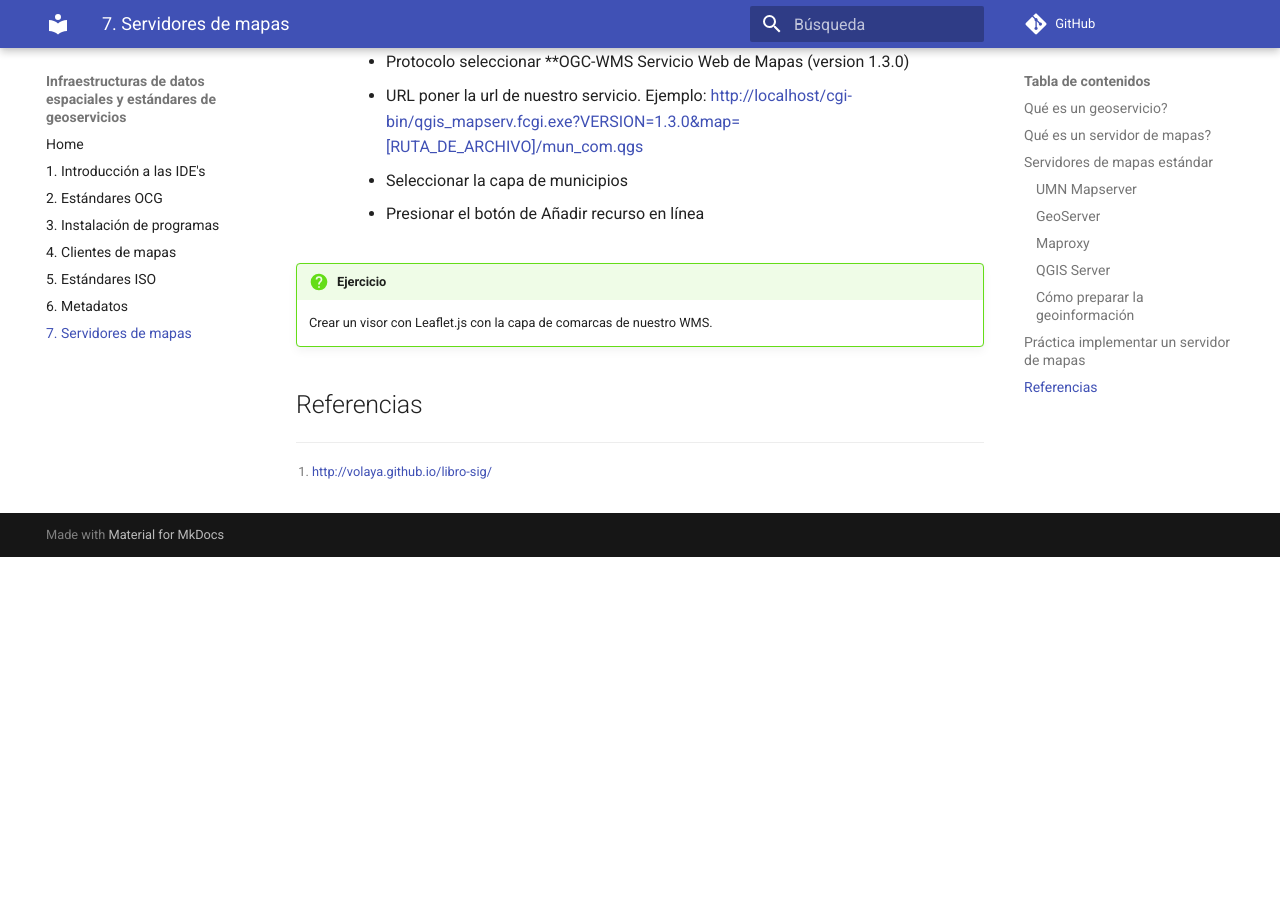
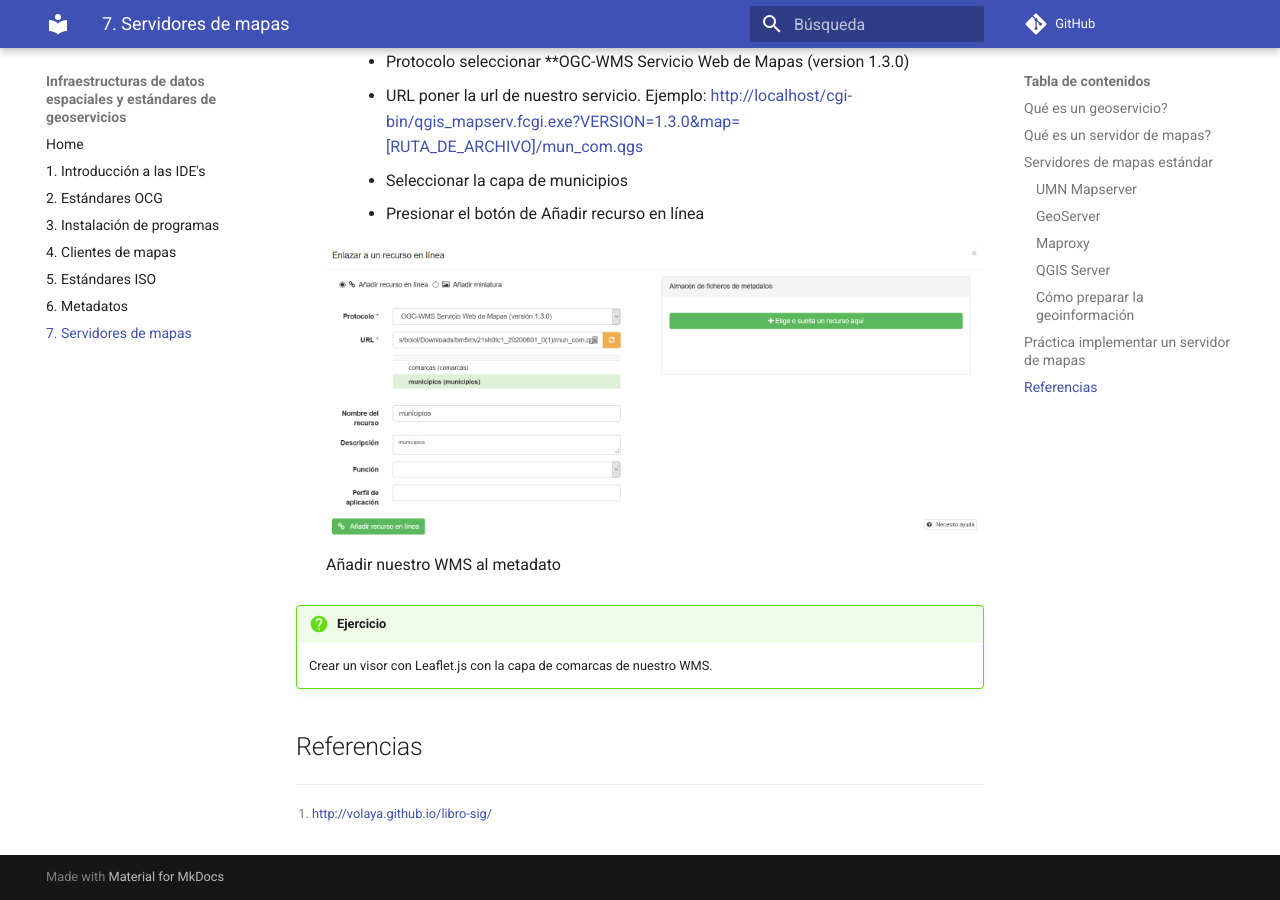
Before and after one commit to gss-mtig/sdis-mgeo, an MkDocs documentation site: the page built from docs/servidores_de_mapa.md, in a window 1280 px wide and 900 px high, scrolled down 9040 px. Built offline with MkDocs 1.6.1 and Material for MkDocs 9.7.7, drawn with Linux system fonts in a browser that asks for light colours; comment, search, counter and statistics services are not loaded; before the commit the page ends 9597 px from its top, so only the background shows below that.

Commit message:
imagen Añadir nuestro WMS al metadato

```diff
--- a/docs/servidores_de_mapa.md
+++ b/docs/servidores_de_mapa.md
@@ -166,6 +166,9 @@
         * Seleccionar la capa de municipios
         * Presionar el botón de Añadir recurso en línea
 
+    ![Añadir nuestro WMS al metadato](img/geonetwork_add_wms.png "Añadir nuestro WMS al metadato")
+    Añadir nuestro WMS al metadato
+
 !!! question "Ejercicio"
     Crear un visor con Leaflet.js con la capa de comarcas de nuestro WMS.
 
```
Also changed, not shown: docs/img/geonetwork_add_wms.png (added).
